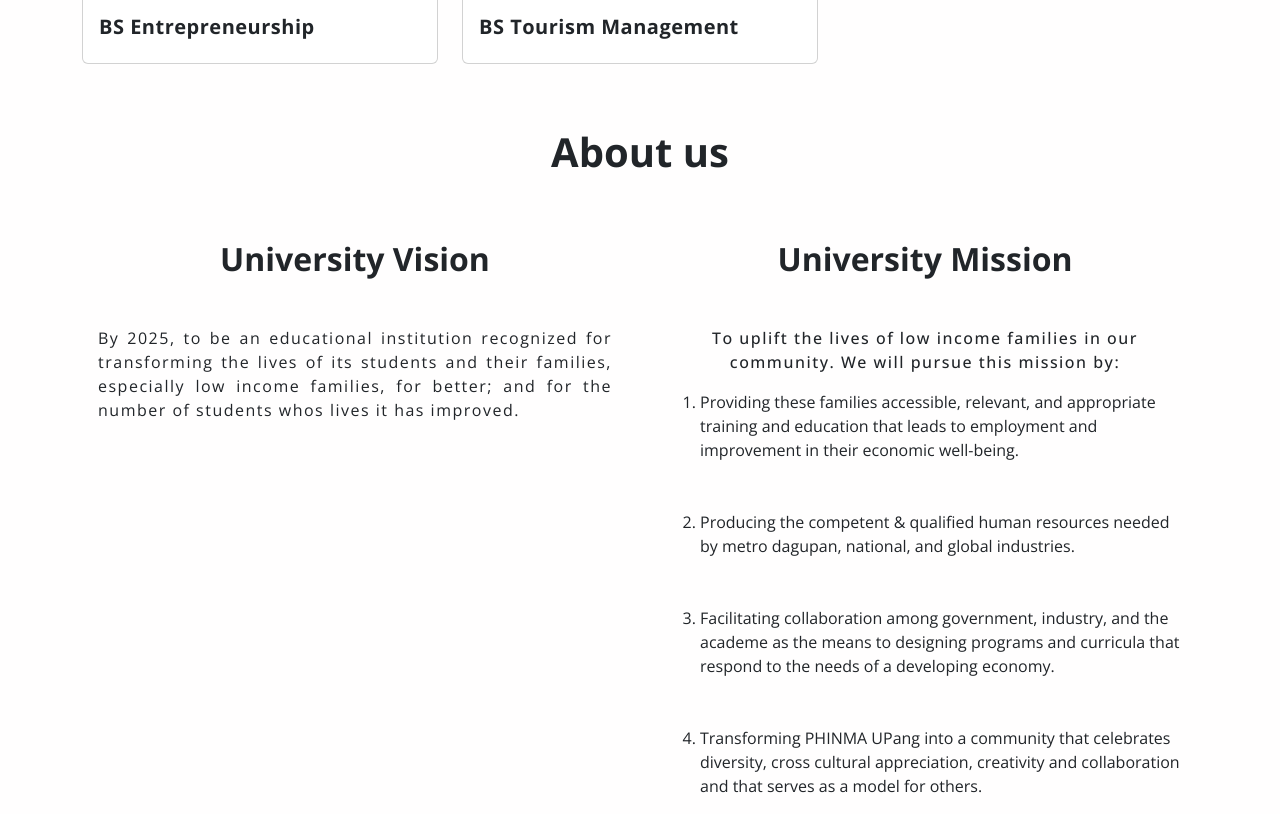
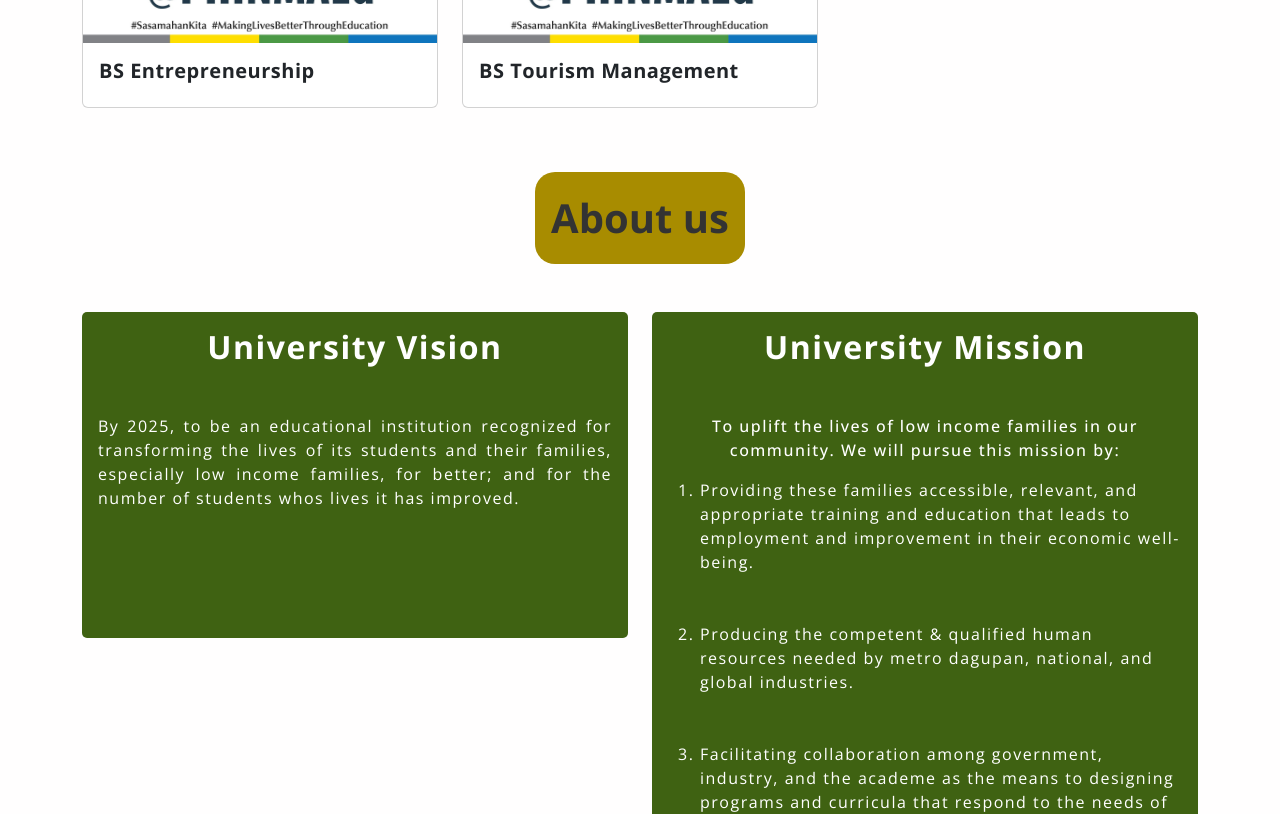
Before and after one commit to jimmark1/js-landing-page, a React (Create React App) app in the folder pucu-landing-page/: page / in a window 1280 px wide. Shown: the part 2800-3614 px from the top of the page. Built offline with nearby package versions, Linux system fonts and the light colour scheme.

Commit message:
Update index.css

```diff
--- a/pucu-landing-page/src/index.css
+++ b/pucu-landing-page/src/index.css
@@ -78,7 +78,7 @@
      margin-bottom: 7rem;
 }
 
-.courses-label {
+.label {
      background-color: #a88c00;
      color: #333;
      padding: 1rem;
@@ -103,3 +103,10 @@
           margin-bottom: auto;
      }
 }
+
+#mission-vision {
+     background-color: #3f6212;
+     color: white;
+     letter-spacing: 1.5px;
+     border-radius: 5px;
+}
```
